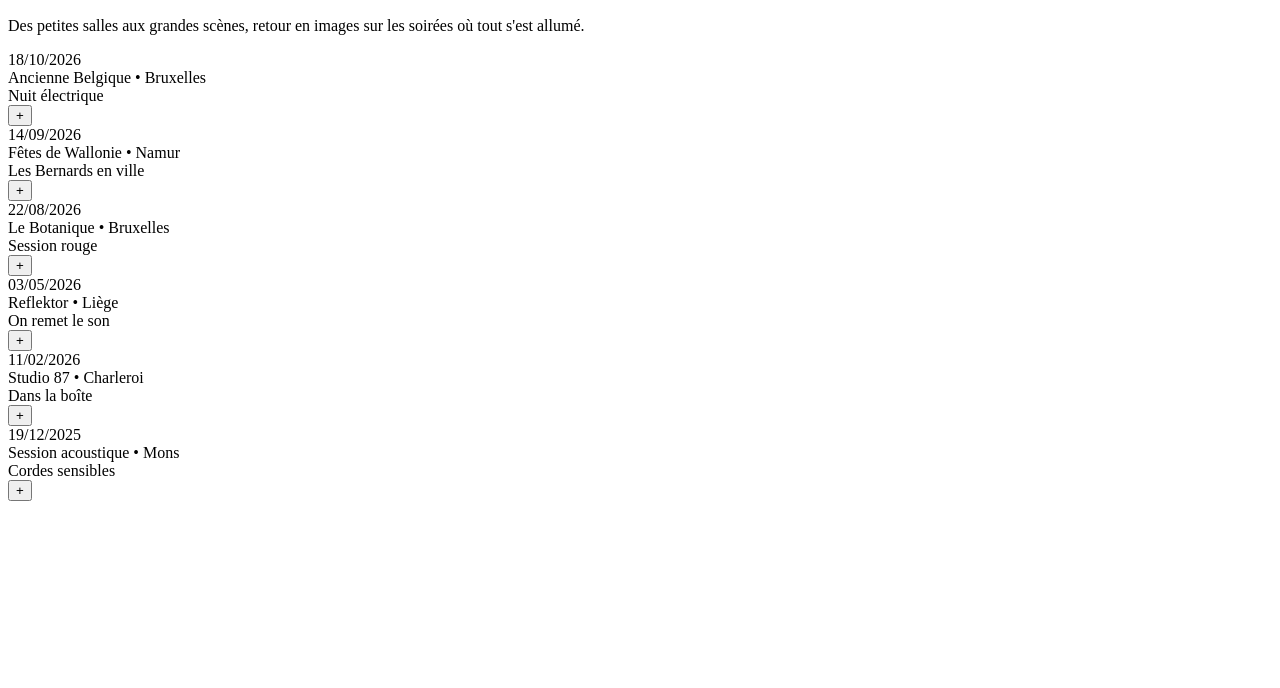
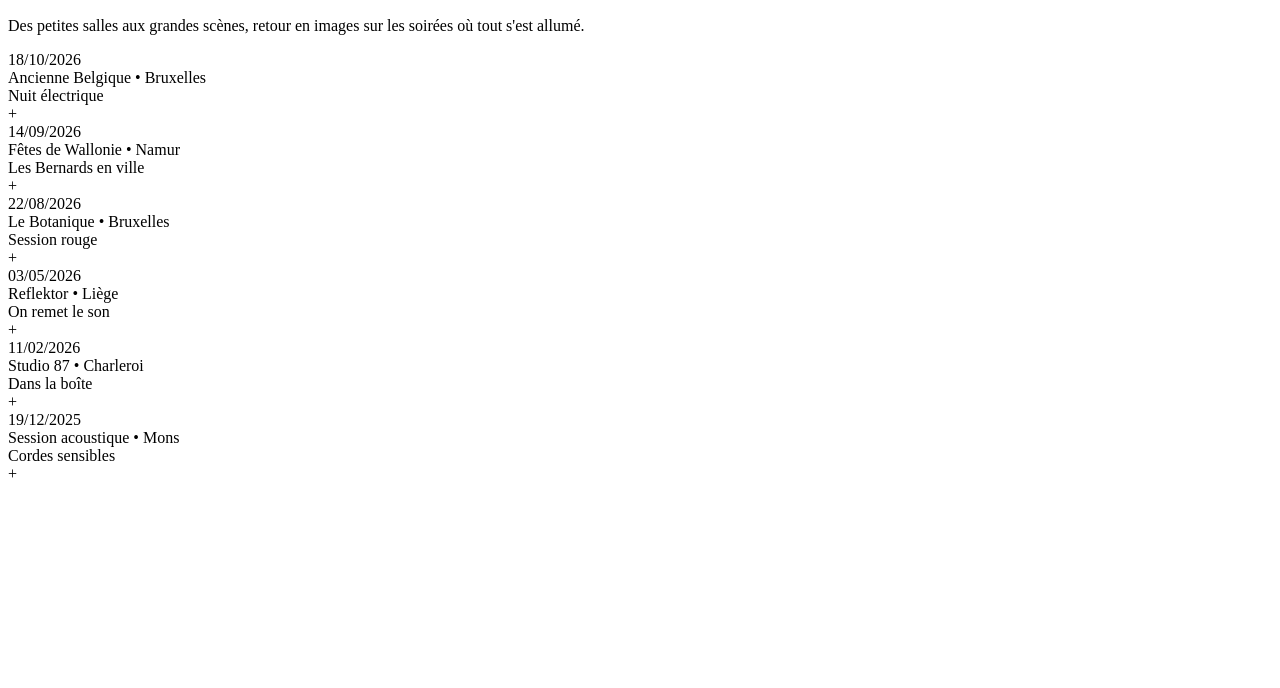
Before and after one commit to Ovags/web-base, a plain HTML site: page gallery.html in a window 1280 px wide. Shown: the part 2352-3040 px from the top of the page. Drawn offline with Linux system fonts and the light colour scheme.

Commit message:
Correction des boutons

```diff
--- a/gallery.html
+++ b/gallery.html
@@ -50,7 +50,7 @@
                     <div class="concert-text">Nuit électrique</div>
                 </div>
 
-                <button class="live-card-button">+</button>
+                <a class="live-card-button">+</a>
             </div>
 
             <div class="live-card">
@@ -62,7 +62,7 @@
                     <div class="concert-text">Les Bernards en ville</div>
                 </div>
 
-                <button class="live-card-button">+</button>
+                <a class="live-card-button">+</a>
             </div>
 
             <div class="live-card">
@@ -74,7 +74,7 @@
                     <div class="concert-text">Session rouge</div>
                 </div>
 
-                <button class="live-card-button">+</button>
+                <a class="live-card-button">+</a>
             </div>
 
             <div class="live-card">
@@ -86,7 +86,7 @@
                     <div class="concert-text">On remet le son</div>
                 </div>
 
-                <button class="live-card-button">+</button>
+                <a class="live-card-button">+</a>
             </div>
 
             <div class="live-card">
@@ -98,7 +98,7 @@
                     <div class="concert-text">Dans la boîte</div>
                 </div>
 
-                <button class="live-card-button">+</button>
+                <a class="live-card-button">+</a>
             </div>
 
             <div class="live-card">
@@ -110,7 +110,7 @@
                     <div class="concert-text">Cordes sensibles</div>
                 </div>
 
-                <button class="live-card-button">+</button>
+                <a class="live-card-button">+</a>
             </div>
         </section>
     </main>
@@ -121,7 +121,7 @@
 
             <p>Le prochain refrain<br>Commence <em>ici.</em></p>
 
-            <button id="footer-contact-button">Nous programmer &rarr;</button>
+            <a href="/contact.html" id="footer-contact-button" class="button">Nous programmer &rarr;</a>
         </div>
 
         <ul>
```
Also changed, not shown: about.html (+1 -1 lines), contact.html (+1 -1 lines), index.html (+7 -7 lines), services.html (+2 -2 lines).
